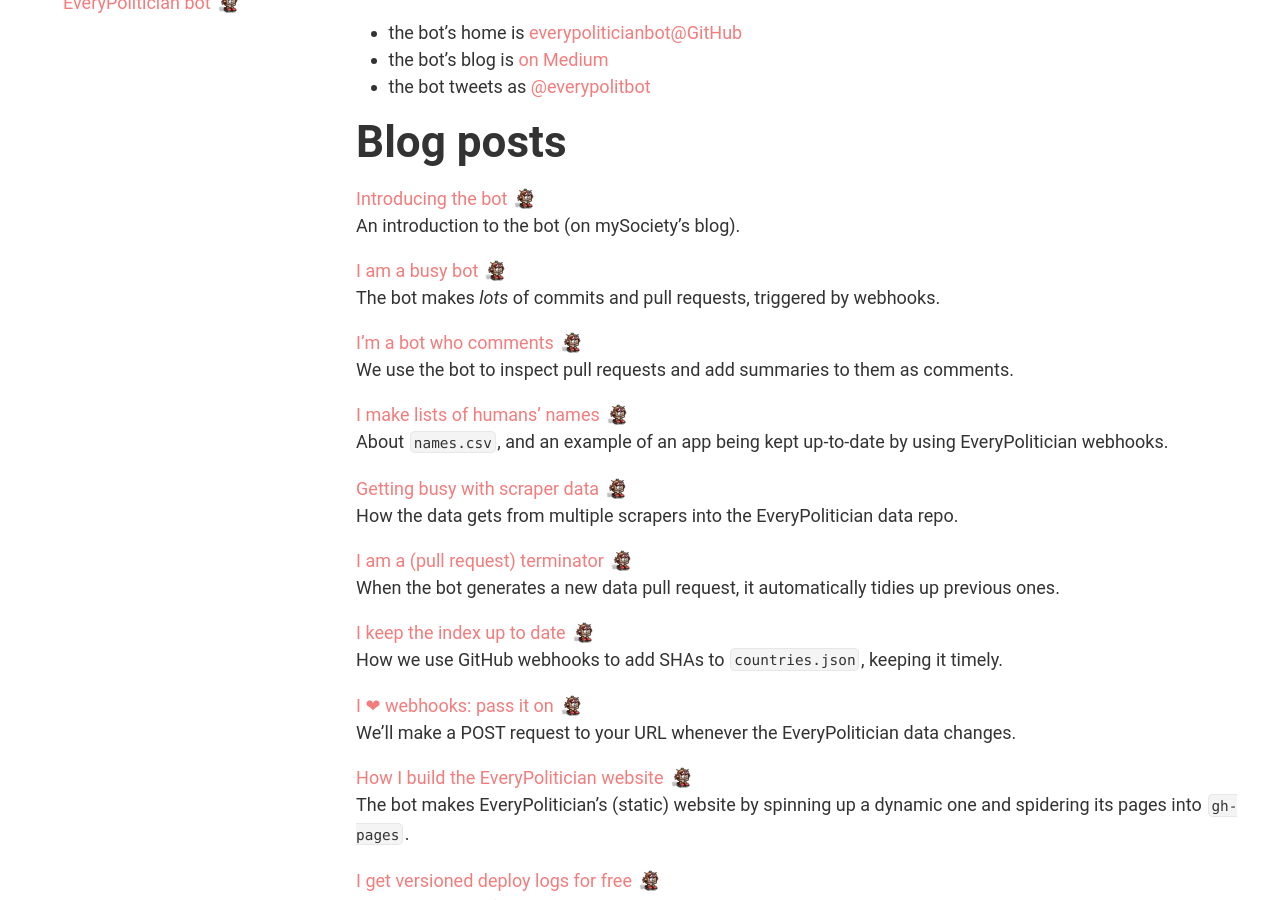
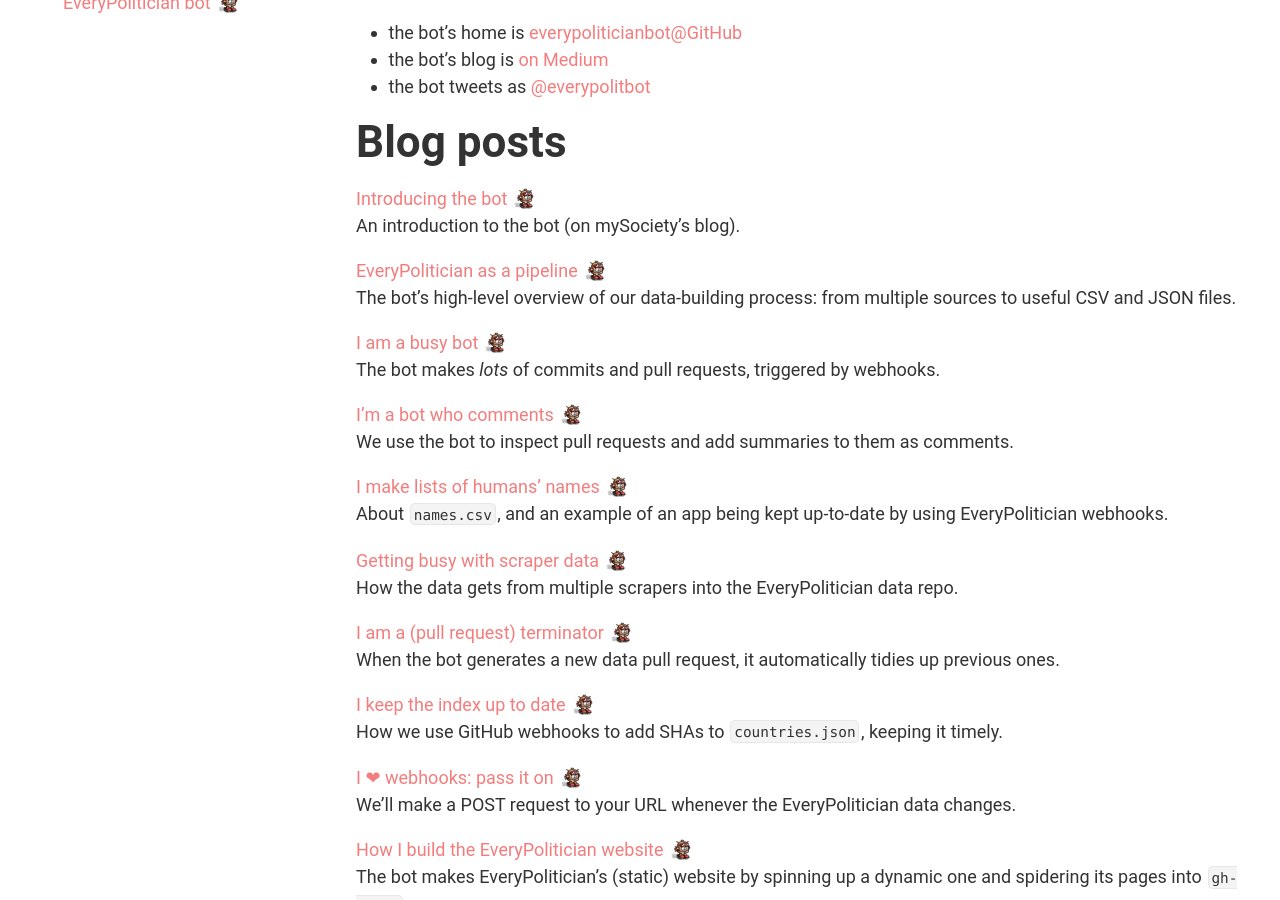
Before and after one commit to everypolitician/everypolitician-docs, a Jekyll site: the page built from bot.html, in a window 1280 px wide and 900 px high, scrolled down 509 px. Built offline with Jekyll 4.4.1, drawn with Linux system fonts in a browser that asks for light colours; nearby versions of some CDN libraries.

Commit message:
add link to "EveryPolitician as a pipeline" bot blog post
I dropped this into the list at the top because it's the best overview
we've got so far of the whole process.

```diff
--- a/bot.html
+++ b/bot.html
@@ -43,6 +43,14 @@
   </p>
 </li>
 
+<li>
+  <!-- 2016-12-13 -->
+  <a class="link--epbot" href="https://medium.com/@everypolitician/everypolitician-as-a-pipeline-932ad697c4fd">EveryPolitician as a pipeline</a>
+  <p>
+    The bot’s high-level overview of our data-building process:
+    from multiple sources to useful CSV and JSON files.
+  </p>
+</li>
 <li>
   <!-- 2016-04-18 -->
   <a class="link--epbot" href="https://medium.com/@everypolitician/i-am-a-busy-bot-d14fc64a5f6f">I am a busy bot</a>
```
